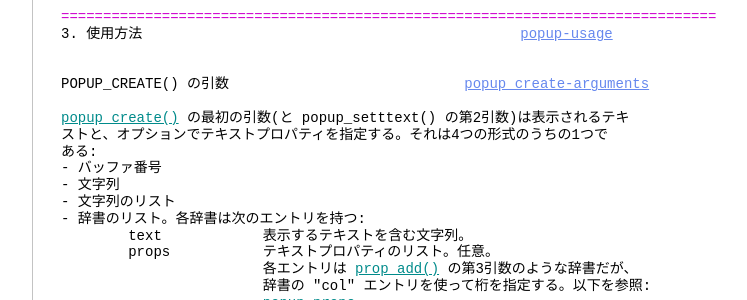
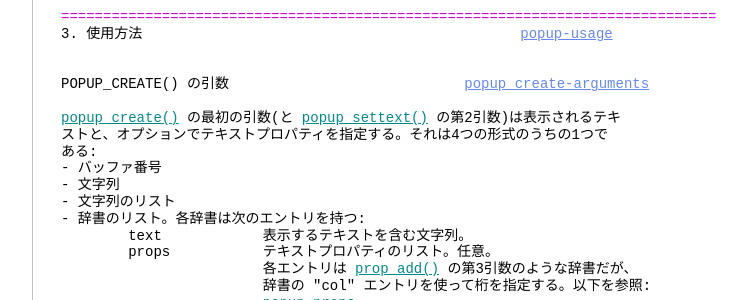
Before and after one commit to vim-jp/vimdoc-ja, a Jekyll site: the page built from popup.html, in a window 1280 px wide and 900 px high, scrolled down 8976 px. Shown: the part 150-450 px from the top of the window, without its empty margins (340-1087 px from the left). Built offline with Jekyll 4.4.1, drawn with Linux system fonts in a browser that asks for light colours; nearby versions of some CDN libraries; comment, search, counter and statistics services are not loaded.

Commit message:
Generated by Travis JOB 3115.1
https://travis-ci.org/vim-jp/vimdoc-ja-working/builds/642699789

```diff
--- a/popup.html
+++ b/popup.html
@@ -540,7 +540,7 @@ popup_settext(<span class="Special">{id}</span>,&nbsp;<span class="Special">{tex
 <br>
 POPUP_CREATE() の引数&nbsp;&nbsp;&nbsp;&nbsp;&nbsp;&nbsp;&nbsp;&nbsp;&nbsp;&nbsp;&nbsp;&nbsp;&nbsp;&nbsp;&nbsp;&nbsp;&nbsp;&nbsp;&nbsp;&nbsp;&nbsp;&nbsp;&nbsp;&nbsp;&nbsp;&nbsp;&nbsp;&nbsp;<a class="Constant" href="popup.html#popup_create-arguments" name="popup_create-arguments">popup_create-arguments</a><br>
 <br>
-<a class="Identifier" href="popup.html#popup_create()">popup_create()</a>&nbsp;の最初の引数(と&nbsp;<span class="MissingTag">popup_setttext()</span>&nbsp;の第2引数)は表示されるテキ<br>
+<a class="Identifier" href="popup.html#popup_create()">popup_create()</a>&nbsp;の最初の引数(と&nbsp;<a class="Identifier" href="popup.html#popup_settext()">popup_settext()</a>&nbsp;の第2引数)は表示されるテキ<br>
 ストと、オプションでテキストプロパティを指定する。それは4つの形式のうちの1つで<br>
 ある:<br>
 - バッファ番号<br>
```
